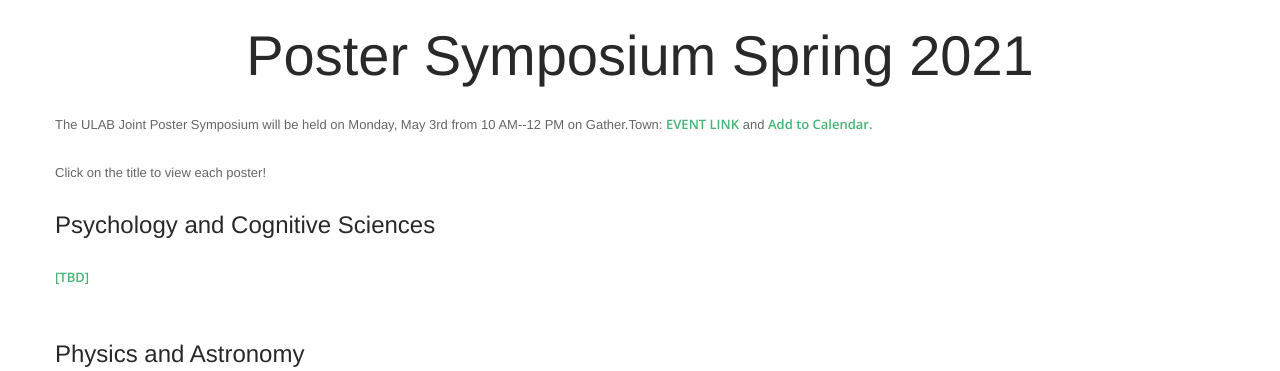
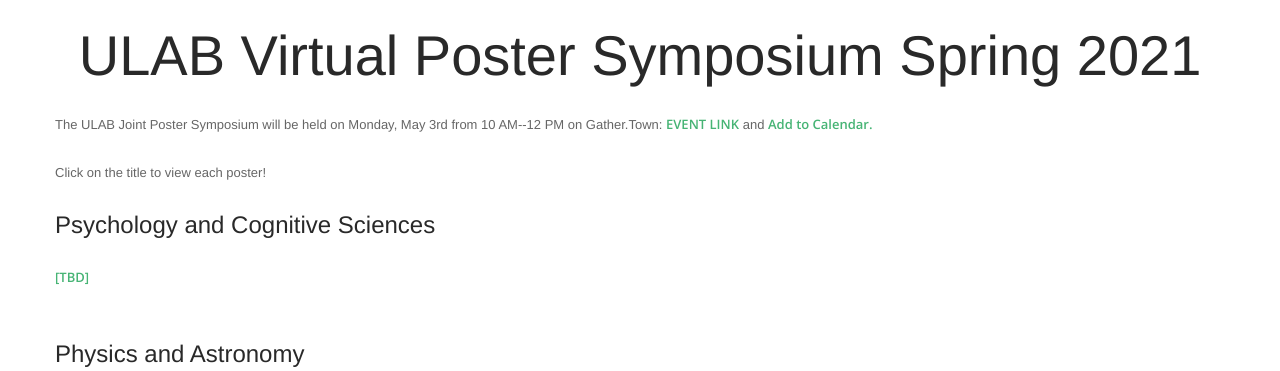
Before and after one commit to undergrad-lab-at-berkeley/website, a Flask app: page /poster-symposium-sp21 in a window 1280 px wide. Shown: the part 55-426 px from the top of the page. Run offline with Flask 2, Linux system fonts and the light colour scheme; some libraries are stand-ins or nearby versions; some web fonts are replaced.

Commit message:
update poster page

```diff
--- a/templates/posters-sp21.html
+++ b/templates/posters-sp21.html
@@ -19,11 +19,11 @@
   <br/>
   <div class="container">
     <div class="row" style="display:flex; justify-content:center">
-      <h1> Poster Symposium Spring 2021 </h1>
+      <h1> ULAB Virtual Poster Symposium Spring 2021 </h1>
     </div>
     <div class="row" style="justify-content:center">
       <p style="width:80%">
-        The ULAB Joint Poster Symposium will be held on Monday, May 3rd from 10 AM--12 PM on Gather.Town: <a href="https://gather.town/app/UoZngtfr7W99HQv2/ULAB%20Poster%20Symposium" target="_blank">EVENT LINK</a> and <a target="_blank" href="https://calendar.google.com/event?action=TEMPLATE&amp;tmeid=N2JvZDJjOTZvYWwxZGk4ZGVuam9lODVvdHMgcGh5c2ljcy51bGFiQG0&amp;tmsrc=physics.ulab%40gmail.com">Add to Calendar.</a>
+        The ULAB Joint Poster Symposium will be held on Monday, May 3rd from 10 AM--12 PM on Gather.Town: <a href="https://gather.town/i/Ly6hJJE6" target="_blank">EVENT LINK</a> and <a target="_blank" href="https://calendar.google.com/event?action=TEMPLATE&amp;tmeid=N2JvZDJjOTZvYWwxZGk4ZGVuam9lODVvdHMgcGh5c2ljcy51bGFiQG0&amp;tmsrc=physics.ulab%40gmail.com">Add to Calendar.</a>
         <br>
         <br>
         Click on the title to view each poster!
```
